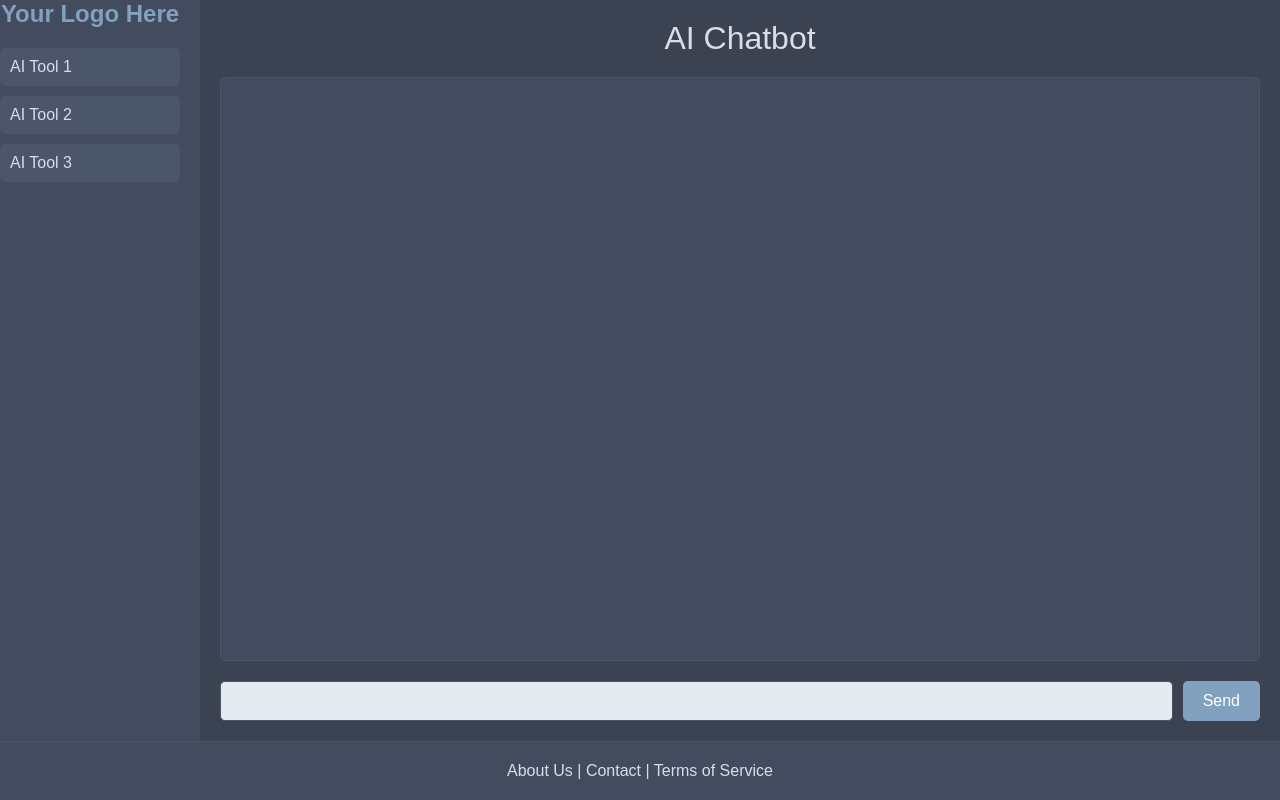
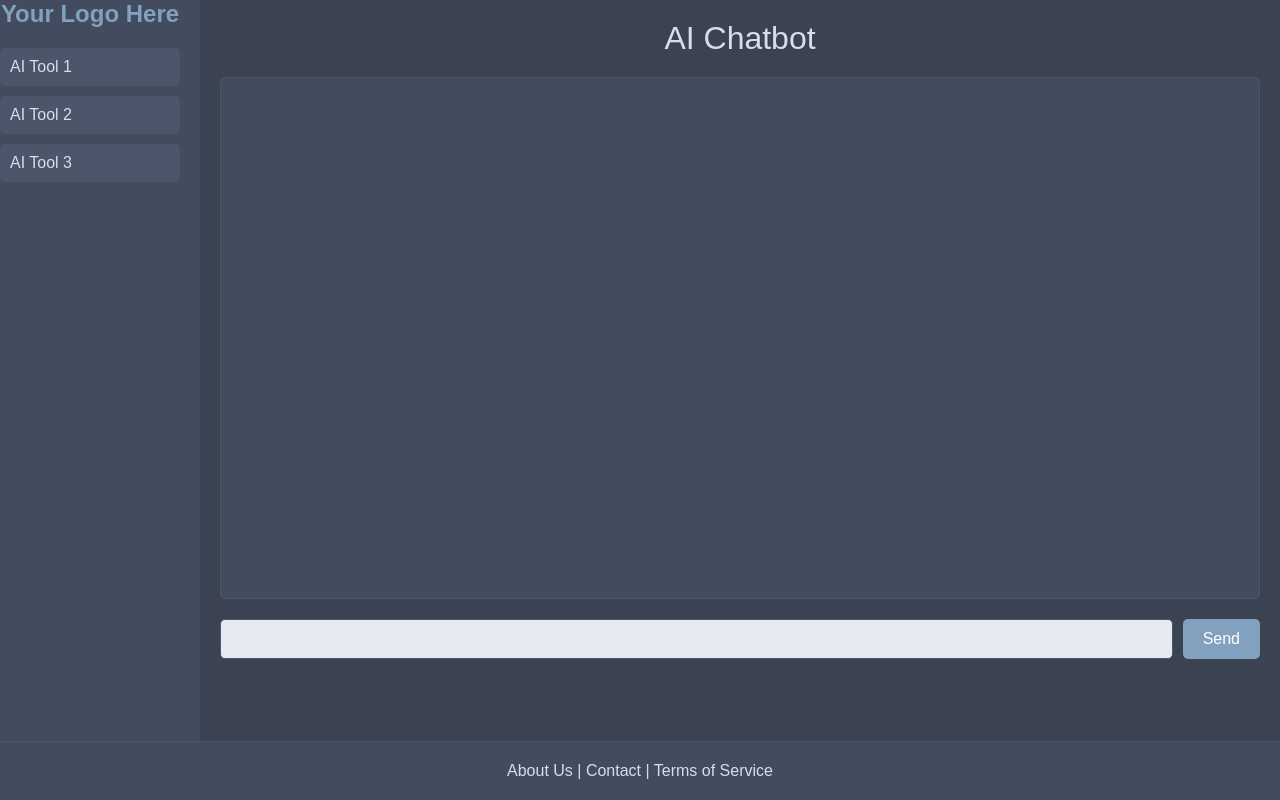
Before and after one commit to BhaviRathore/CyberCipher2025_Adv_B045, a Flask app: page /chatbot in a window 1280 px wide. Run offline with Flask 3, Linux system fonts and the light colour scheme; the visitor is signed in with stand-in values (Sample User, id 1).

Commit message:
added scrollbar in chatbot chat window

```diff
--- a/Templates/chatbot.html
+++ b/Templates/chatbot.html
@@ -102,6 +102,7 @@
         overflow-y: auto;
         background-color: var(--nord2);
         color: var(--nord4);
+        max-height: 500px; /* Set a maximum height (adjust as needed) */
     }
 
         .user-message {
```
Lines whose indentation alone changed are shown as unchanged.
